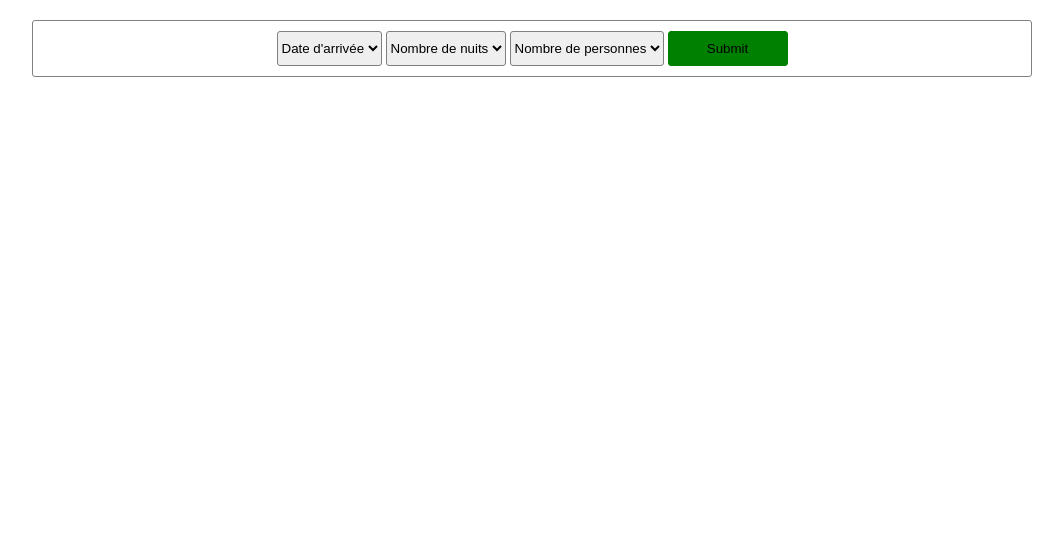
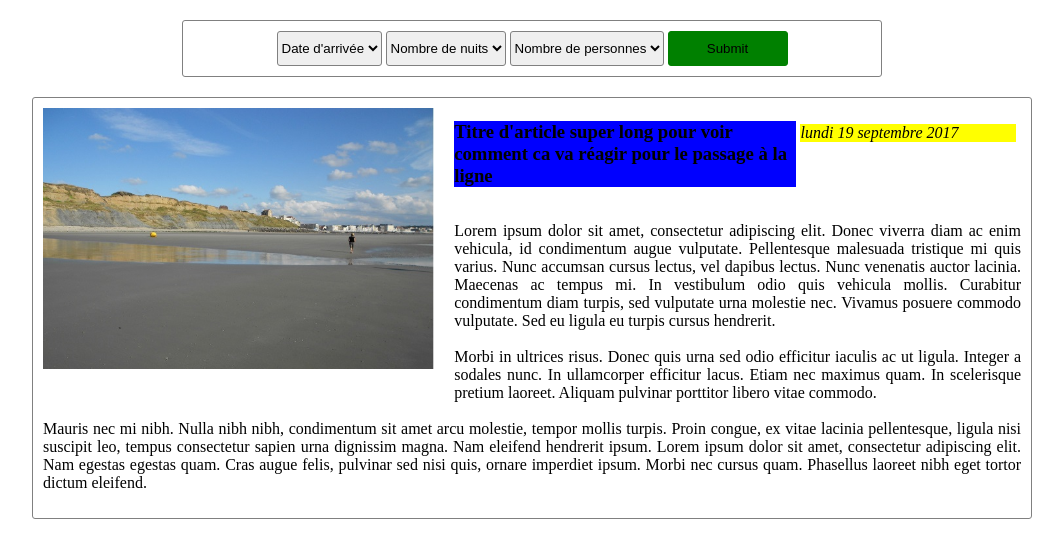
Before and after one commit to saim-correard/hotel_des_arts, a PHP site: page / in a window 1280 px wide. Shown: the part 172-730 px from the top of the page, without its empty margins (108-1171 px from the left). Run offline with PHP 8.4, Linux system fonts and the light colour scheme.

Commit message:
ajout sur la page index

```diff
--- a/index.html
+++ b/index.html
@@ -64,5 +64,22 @@
         <input type="submit" />
       </form>
     </section>
+    <article class="news">
+      <img src="plage-fake.jpg" alt="plage de wimereux">
+      <h3>Titre d'article super long pour voir comment ca va réagir pour le passage à la ligne</h3>
+      <p class="date">lundi 19 septembre 2017</p>
+      <p class="article">Lorem ipsum dolor sit amet, consectetur adipiscing elit. Donec viverra diam ac enim vehicula, id condimentum augue vulputate.
+        Pellentesque malesuada tristique mi quis varius. Nunc accumsan cursus lectus, vel dapibus lectus. Nunc venenatis auctor lacinia.
+        Maecenas ac tempus mi. In vestibulum odio quis vehicula mollis. Curabitur condimentum diam turpis, sed vulputate urna molestie nec.
+        Vivamus posuere commodo vulputate. Sed eu ligula eu turpis cursus hendrerit.
+        <br/><br/>
+        Morbi in ultrices risus. Donec quis urna sed odio efficitur iaculis ac ut ligula. Integer a sodales nunc.
+        In ullamcorper efficitur lacus. Etiam nec maximus quam. In scelerisque pretium laoreet. Aliquam pulvinar porttitor libero vitae commodo.
+        <br/><br/>
+        Mauris nec mi nibh. Nulla nibh nibh, condimentum sit amet arcu molestie, tempor mollis turpis. Proin congue, ex vitae lacinia pellentesque,
+        ligula nisi suscipit leo, tempus consectetur sapien urna dignissim magna. Nam eleifend hendrerit ipsum. Lorem ipsum dolor sit amet,
+        consectetur adipiscing elit. Nam egestas egestas quam. Cras augue felis, pulvinar sed nisi quis, ornare imperdiet ipsum. Morbi nec cursus quam.
+        Phasellus laoreet nibh eget tortor dictum eleifend.</p>
+    </article>
   </body>
 </html>
--- a/style.css
+++ b/style.css
@@ -66,8 +66,10 @@ nav ul {
   position : relative;
   margin-bottom: 20px;
   height: 45px;
-  padding: 10px 20px 0 20px;
+  padding-top: 10px;
+  margin: 0 15% 0 15%;
   text-align: center;
+  margin-bottom: 20px;
 }
 
 #resarapide select {
@@ -83,3 +85,37 @@ nav ul {
   background-color: green;
   width: 120px;
 }
+
+/* ARTICLE NEWS */
+
+.news {
+  widows: 100%;
+  border: 1px grey solid;
+  border-radius: 3px 3px 3px 3px;
+  padding: 1% 1% 1% 1%;
+}
+
+.news img {
+  width: 40%;
+  float: left;
+  margin: 0px 20px 20px 0px;
+}
+
+.news h3 {
+  margin-top: 0px;
+  width: 35%;
+  display: inline-flex;
+  background-color: blue;
+}
+
+.news p {
+  text-align: justify;
+}
+
+.news .date {
+  width: 22%;
+  font-style: italic;
+  text-align: right;
+  display: inline-flex;
+  background-color: yellow;
+}
```
Also changed, not shown: plage-fake.jpg (added).
